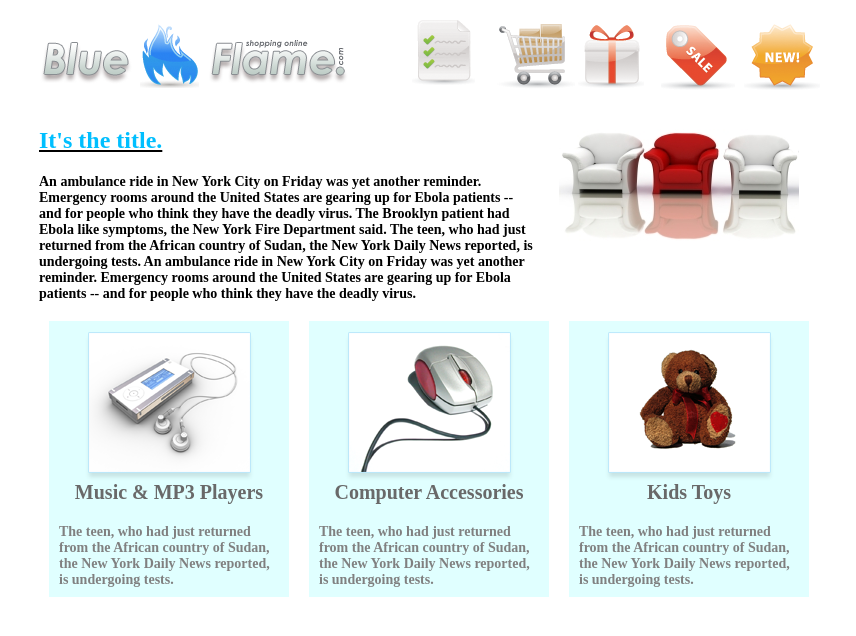
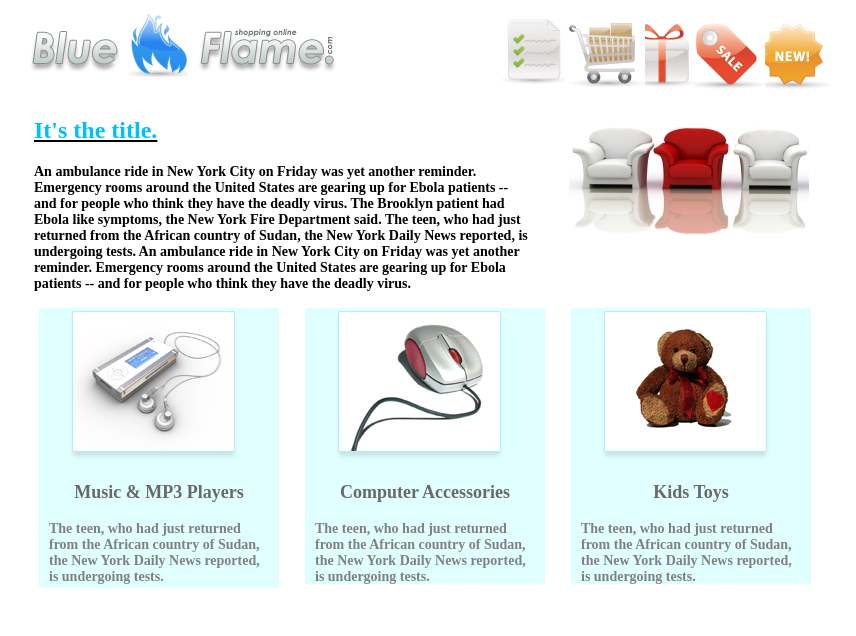
Before and after one commit to karenliang/Homework, a plain HTML site: page index.html in a window 1280 px wide. Shown: the whole page, without its empty margins (211-1067 px from the left). Drawn offline with Linux system fonts and the light colour scheme.

Commit message:
checked and corrected

```diff
--- a/all.css
+++ b/all.css
@@ -1,23 +1,17 @@
 .wrap{
   width: 800px;
-  height:600px;
   margin:0 auto;
-  background: white;
 }
 .header{
   width: 800px;
   height: 89px;
-  background: white;
-  position: relative;
 }
 .logo{
   width: 310px;
   height: 70px;
-  background: white;
-  margin:10px 672px 10px 10px;
-  position: absolute;
-  top: 0.5px;
-  left: 1px;
+  display: block;
+  float: left;
+  background: url(images/logo.png)no-repeat;
 }
 .logo a{
   width: 60px;
@@ -27,7 +21,6 @@
 .top{
   width: 418px;
   height: 67px;
-  background: white;
   margin:10px 10px 10px 370px;
   position: absolute;
 }
@@ -49,20 +42,20 @@
 .content{
   width: 800px;
   height: 211px;
-  background: white;
-  position: relative;
 }
 .word{
   width: 500px;
   height: 190px;
-  margin: 10px 10px 0px 10px;
-  position: absolute;
+  float: left;
+  padding-left:5px;
+  padding-right:5px;
+  margin-bottom: 5px;
 }
 .pic{
   width: 260px;
   height: 190px;
-  margin: 25px 10px 0px 530px;
-  position: absolute;
+  float: right;
+  padding-top: 20px;
 }
 .clean{
   clean:both;
@@ -71,38 +64,35 @@
   width: 800px;
   height: 300px;
   margin-bottom:10px;
-  background: white;
-  position: relative;
 }
 .left{
   width: 240px;
-  height: 276px;
+  height: 280px;
   background: #e0ffff;
-  position: absolute;
-  margin: 13px 540px 0px 20px;
+  float: left;
+  margin: 0px 16px 20px 10px;
 }
 .middle{
   width: 240px;
   height: 276px;
   background: #e0ffff;
-  position: absolute;
-  margin: 13px 280px 0px 280px;
+  float: left;
+  margin: 0px 16px 20px 10px;
 }
 .right{
   width: 240px;
   height: 276px;
   background: #e0ffff;
-  position: absolute;
-  margin: 13px 20px 0px 540px;
+  float: left;
+  margin: 0px 16px 20px 10px;
 }
 h2{
   color:#00bfff;
 }
 h3{
-  text-align:center;
-  margin-top: 160px;
+  text-align: center;
   font-weight: bold;
-  font-size: 20px;
+  font-size: 18px;
   color:#696969	;
 }
 h4{
@@ -110,14 +100,12 @@ h4{
 }
 .footer h4{
   font-size:14px;
-  color: #808080	;
+  color: #808080;
   margin: 10px;
 }
 .footer img{
-  position: absolute;
   top: 10px;
   left: 35px;
   right: 35px;
-  margin: 0 auto;
-  padding-top: 1px;
+  padding: 3px 30px 0px 30px;
 }
--- a/index.html
+++ b/index.html
@@ -1,7 +1,13 @@
+<!DOCTYPE html>
+<html lang="en">
+<head>
+	<meta charset="UTF-8">
+	<link rel="stylesheet" href="all.css">
+</head>
+<body>
 <div class="wrap">
   <div class="header">
-  <link rel=stylesheet href="all.css">
-    <div class="logo"><a href="#">Blue Flame<img src="images/logo.png"> </a>
+    <div class="logo"><a href="#">Blue Flame</a>
     </div>
     <div class="top">
      <ul>
@@ -31,3 +37,5 @@
       <div class="right"><img src="images/product-3.png"><h3>Kids Toys</h3><h4>The teen, who had just returned from the African country of Sudan, the New York Daily News reported, is undergoing tests.</h4></div>
     </div>
 </div>
+</body>
+</html>
```
